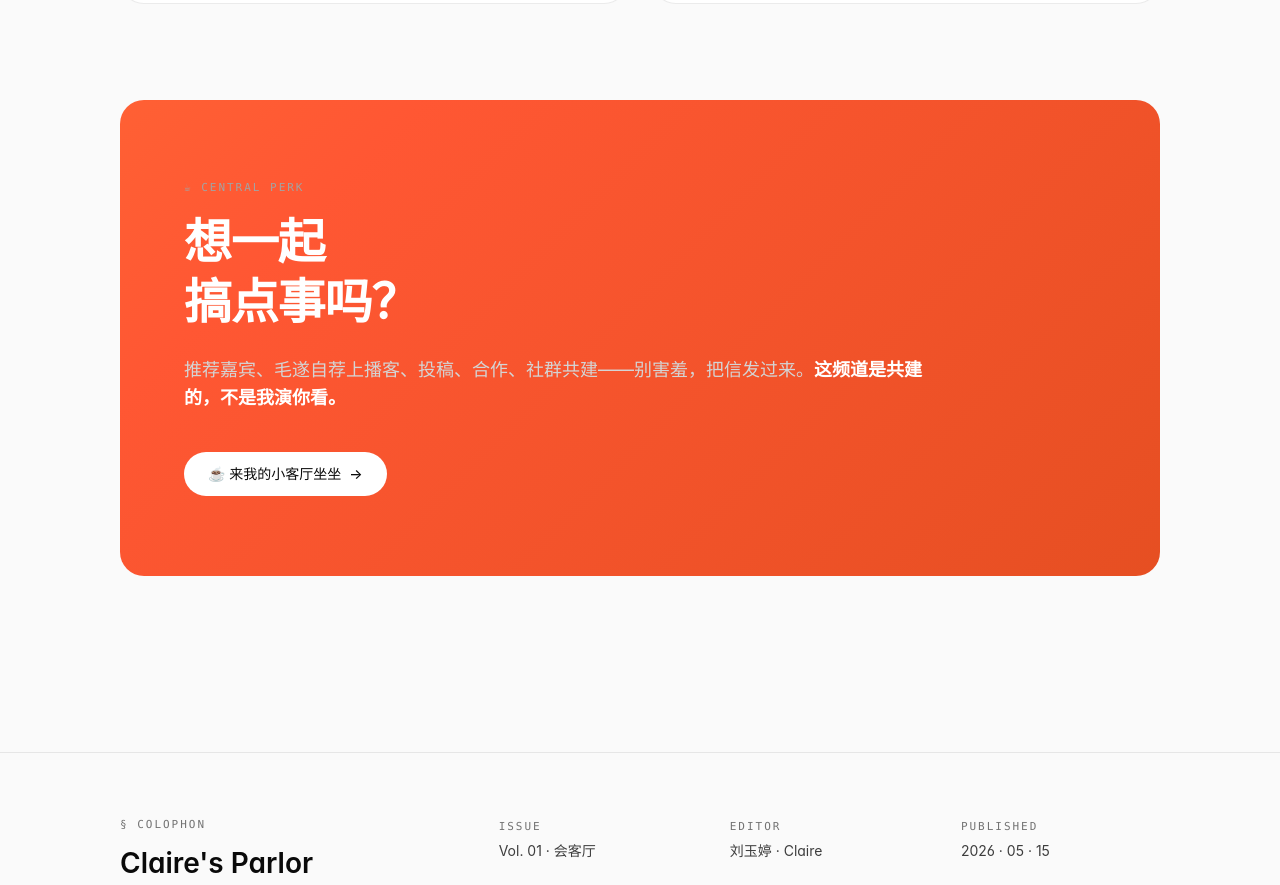
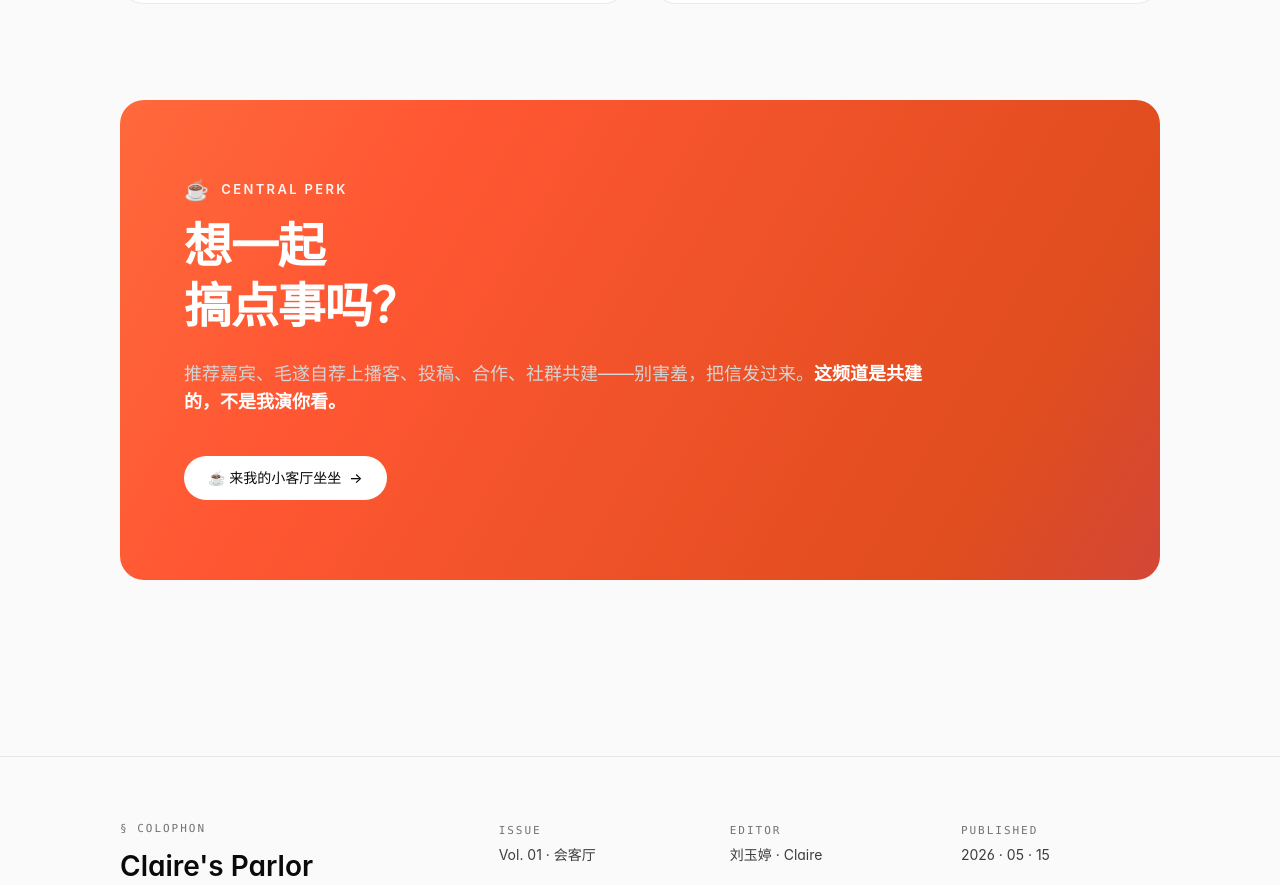
Before and after one commit to yutingliu1996/clairesparlor, a Next.js app: page /cooperate in a window 1280 px wide. Shown: the part 1201-2086 px from the top of the page. Built offline with nearby package versions, Linux system fonts and the light colour scheme.

Commit message:
fix(callout): icon 放大 + 渐变更夸张
- ☕ Central Perk eyebrow: 字小 icon 更小 + ink-4 灰几乎看不见
  → icon text-xl + 字 white/95 高对比
- dark-shimmer 渐变 4 stop → 6 stop (金黄→亮橙→tomato→深红→紫红→橙)
  动画从 12s → 8s 更明显流动

```diff
--- a/app/cooperate/page.tsx
+++ b/app/cooperate/page.tsx
@@ -95,7 +95,10 @@ export default function CooperatePage() {
       {/* JOIN CTA */}
       <section className="wrap reveal pb-12">
         <div className="dark-shimmer rounded-3xl px-8 py-16 text-surface md:px-16 md:py-20">
-          <div className="eyebrow !text-ink-4">☕ Central Perk</div>
+          <div className="flex items-center gap-2.5 text-[13px] font-semibold uppercase tracking-eyebrow text-white/95">
+            <span className="text-xl leading-none" aria-hidden="true">☕</span>
+            <span>Central Perk</span>
+          </div>
           <p className="mt-4 max-w-2xl font-rounded text-display-md font-semibold leading-tight">
             想一起<br />搞点事吗？
           </p>
--- a/app/globals.css
+++ b/app/globals.css
@@ -212,16 +212,19 @@
   /* ===== Warm shimmer callout（橙色渐变流动动画）=====
      2026-05-24 Claire 二次：紫色"阴间"换成 P1 #findme 同款活力橙
      亮橙 → tomato → 深橙，12s 缓慢流动，温暖友好 */
+  /* 渐变更夸张：跨色更大（金黄 → 亮橙 → tomato → 深红 → 紫红），动画更快 8s */
   .dark-shimmer {
     background: linear-gradient(
-      135deg,
-      #FF8347 0%,
-      #FF6B35 35%,
-      #FF5733 55%,
-      #E04D1E 100%
+      120deg,
+      #FFC845 0%,
+      #FF8347 22%,
+      #FF5733 45%,
+      #E04D1E 65%,
+      #B83A6B 85%,
+      #FF8347 100%
     );
-    background-size: 220% 220%;
-    animation: dark-shimmer-flow 12s ease-in-out infinite;
+    background-size: 280% 280%;
+    animation: dark-shimmer-flow 8s ease-in-out infinite;
   }
   @keyframes dark-shimmer-flow {
     0%, 100% { background-position: 0% 50%; }
```
